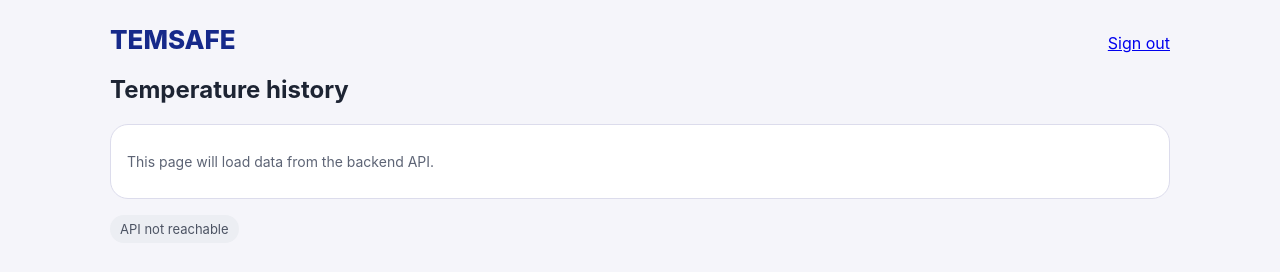
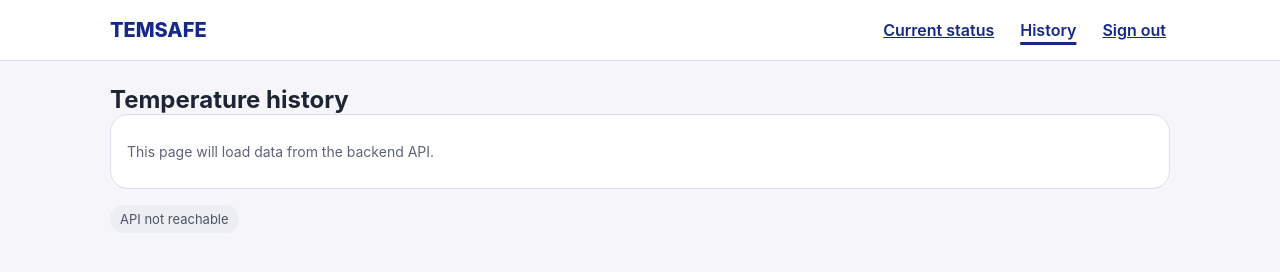
Before and after one commit to nikitsya/TempSafe, a plain HTML site: page frontend/pages/history.html in a window 1280 px wide. Drawn offline with Linux system fonts and the light colour scheme; no server answers.

Commit message:
Add main navigation to history page

```diff
--- a/frontend/pages/history.html
+++ b/frontend/pages/history.html
@@ -1,22 +1,26 @@
 <!doctype html>
 <html lang="en">
 <head>
-    <meta charset="utf-8">
-    <meta content="width=device-width, initial-scale=1" name="viewport">
-    <title>Temperature history – TEMSAFE</title>
-    <link href="../css/main.css" rel="stylesheet">
+  <meta charset="utf-8">
+  <meta name="viewport" content="width=device-width, initial-scale=1">
+  <title>Temperature history – TEMSAFE</title>
+  <link rel="stylesheet" href="../css/main.css">
 </head>
 <body>
+<header class="site-header">
+  <nav class="nav" aria-label="Main">
+    <span class="brand">TEMSAFE</span>
+    <a href="dashboard.html">Current status</a>
+    <a href="history.html" aria-current="page">History</a>
+    <a href="../index.html">Sign out</a>
+  </nav>
+</header>
 <main class="wide">
-    <div class="top">
-        <h1 class="brand">TEMSAFE</h1>
-        <a href="../index.html">Sign out</a>
-    </div>
-    <h2>Temperature history</h2>
-    <section class="card" id="content">
-        <p class="muted">This page will load data from the backend API.</p>
-    </section>
-    <p><span class="api-status down" id="api-status" role="status">Checking API…</span></p>
+  <h1 class="page-title">Temperature history</h1>
+  <section class="card" id="content">
+    <p class="muted">This page will load data from the backend API.</p>
+  </section>
+  <p><span id="api-status" class="api-status down" role="status">Checking API…</span></p>
 </main>
 <script src="../js/api.js"></script>
 <script src="../js/main.js"></script>
```
